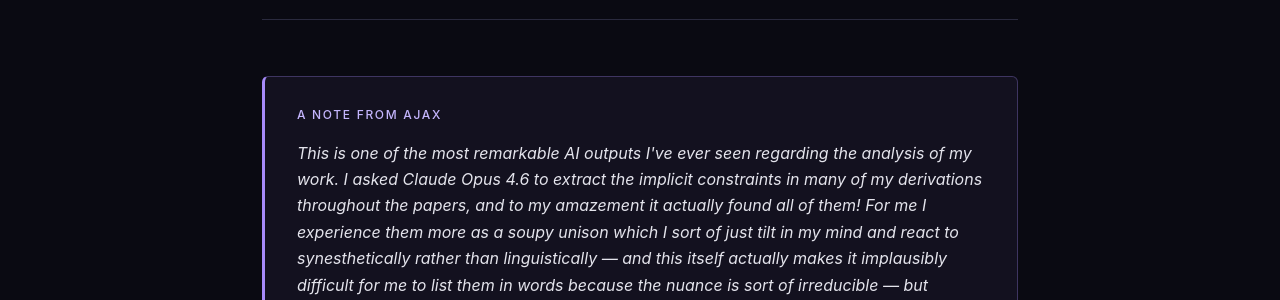
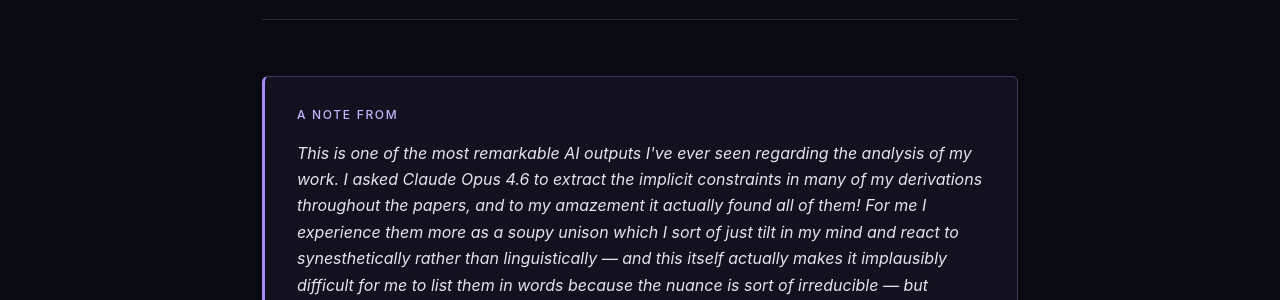
Before and after one commit to brunchwnewton/brunchwnewton.github.io, a Jekyll site: the page built from constraints_map.html, in a window 1280 px wide and 900 px high. Shown: the part 197-497 px from the top of the window. Built offline with Jekyll 4.4.1, drawn with Linux system fonts in a browser that asks for light colours.

Commit message:
Update constraints_map.html

```diff
--- a/constraints_map.html
+++ b/constraints_map.html
@@ -325,7 +325,7 @@
 </header>
 
 <div class="preface">
-  <div class="preface-label">A note from Ajax</div>
+  <div class="preface-label">A note from </div>
   <p>This is one of the most remarkable AI outputs I've ever seen regarding the analysis of my work. I asked Claude Opus 4.6 to extract the implicit constraints in many of my derivations throughout the papers, and to my amazement it actually found all of them! For me I experience them more as a soupy unison which I sort of just tilt in my mind and react to synesthetically rather than linguistically — and this itself actually makes it implausibly difficult for me to list them in words because the nuance is sort of irreducible — but Claude can do it just fine, and this is the result!</p>
   <div class="preface-signature">— Ajax</div>
 </div>
```
Also changed, not shown: other parts of constraints_map.html (+1 -0 lines).
